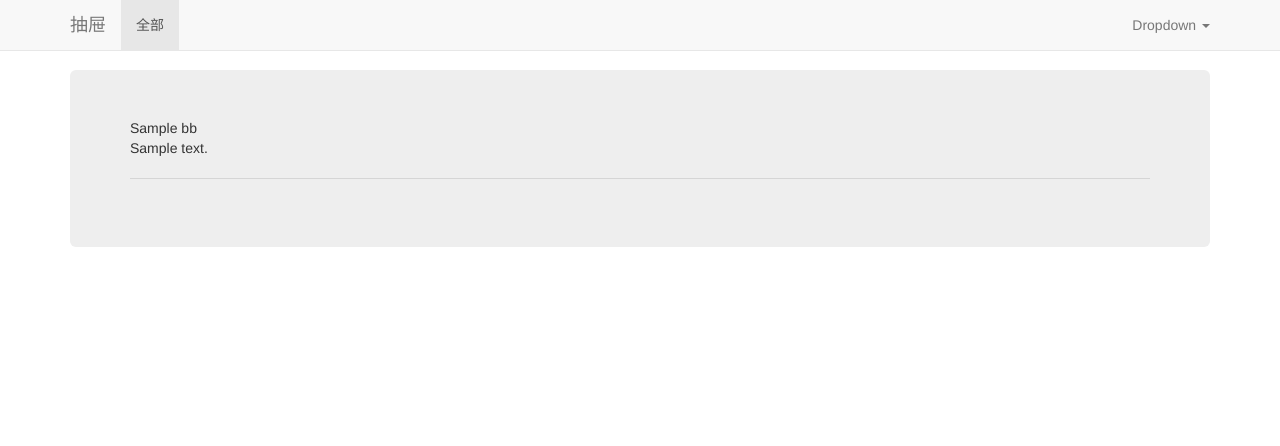
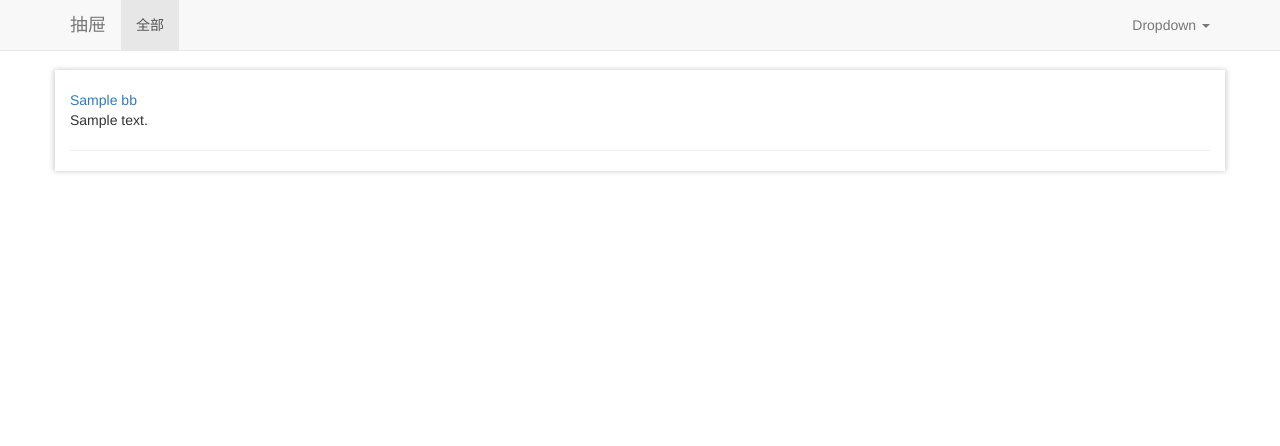
Before and after one commit to liyuanhua/BBS_pro, a Django app: template templates/index.html in a window 1280 px wide. Shown: the top 446 px of the page. Run offline with Django 3.2, Linux system fonts and the light colour scheme; the template is opened without the code that fills it: values that come from a table or form of the project are taken from there, others are empty; tables that the repository leaves empty hold one stand-in row (values such as "Sample post"); some libraries are stand-ins or nearby versions.

Commit message:
第一次commit

```diff
--- a/BBS_pro/settings.py
+++ b/BBS_pro/settings.py
@@ -48,7 +48,7 @@ MIDDLEWARE_CLASSES = [
     'django.middleware.security.SecurityMiddleware',
     'django.contrib.sessions.middleware.SessionMiddleware',
     'django.middleware.common.CommonMiddleware',
-    'django.middleware.csrf.CsrfViewMiddleware',
+    #'django.middleware.csrf.CsrfViewMiddleware',
     'django.contrib.auth.middleware.AuthenticationMiddleware',
     'django.contrib.auth.middleware.SessionAuthenticationMiddleware',
     'django.contrib.messages.middleware.MessageMiddleware',
--- a/BBS_pro/urls.py
+++ b/BBS_pro/urls.py
@@ -20,5 +20,5 @@ import app01
 
 urlpatterns = [
     url(r'^admin/', admin.site.urls),
-    url(r'', include('app01.urls')),
+    url(r'^bbs/', include('app01.urls')),
 ]
--- a/app01/urls.py
+++ b/app01/urls.py
@@ -3,4 +3,6 @@ import views
 
 urlpatterns = [
     url(r'^$', views.index),
+    url(r'^detail/(\d+)/$', views.bbs_detail),
+    url(r'^sub_comment/', views.sub_comment)
 ]
--- /dev/null
+++ b/statics/css/customize.css
@@ -0,0 +1,9 @@
+.center-container-hx,.footer {
+    box-shadow: 2px 0 5px rgba(214, 214, 215, 0.9), -2px 0 5px rgba(214, 214, 215, 0.9) ;
+}
+
+.contents {
+    margin-top:20px;
+}
+
+* {word-wrap:break-word}
--- a/templates/index.html
+++ b/templates/index.html
@@ -18,7 +18,7 @@
 
     <!-- Custom styles for this template -->
     <link href="/statics/css/navbar-fixed-top/navbar-static-top.css" rel="stylesheet">
-
+    <link href="/statics/css/customize.css" rel="stylesheet">
   </head>
 
   <body>
@@ -37,7 +37,7 @@
         </div>
         <div id="navbar" class="navbar-collapse collapse">
           <ul class="nav navbar-nav">
-            <li class="active"><a href="#">全部</a></li>
+            <li class="active"><a href="/bbs/">全部</a></li>
               </ul>
             <ul class="nav navbar-nav navbar-right" >
             <li class="dropdown">
@@ -52,12 +52,12 @@
     </nav>
 
 
-    <div class="container">
+    <div class="container center-container-hx">
             {% block page-content %}
       <!-- Main component for a primary marketing message or call to action -->
-      <div class="jumbotron">
+      <div class="contents">
             {% for bbs in bbs_list %}
-                {{ bbs.title }}
+                <a href="/bbs/detail/{{ bbs.id }}"> {{ bbs.title }}</a>
                 <br>
                 {{ bbs.summary }}
                 <hr>
```
Also changed, not shown: app01/views.py (+11 -1 lines), templates/bbs_detail.html (added, +41 -0 lines).
